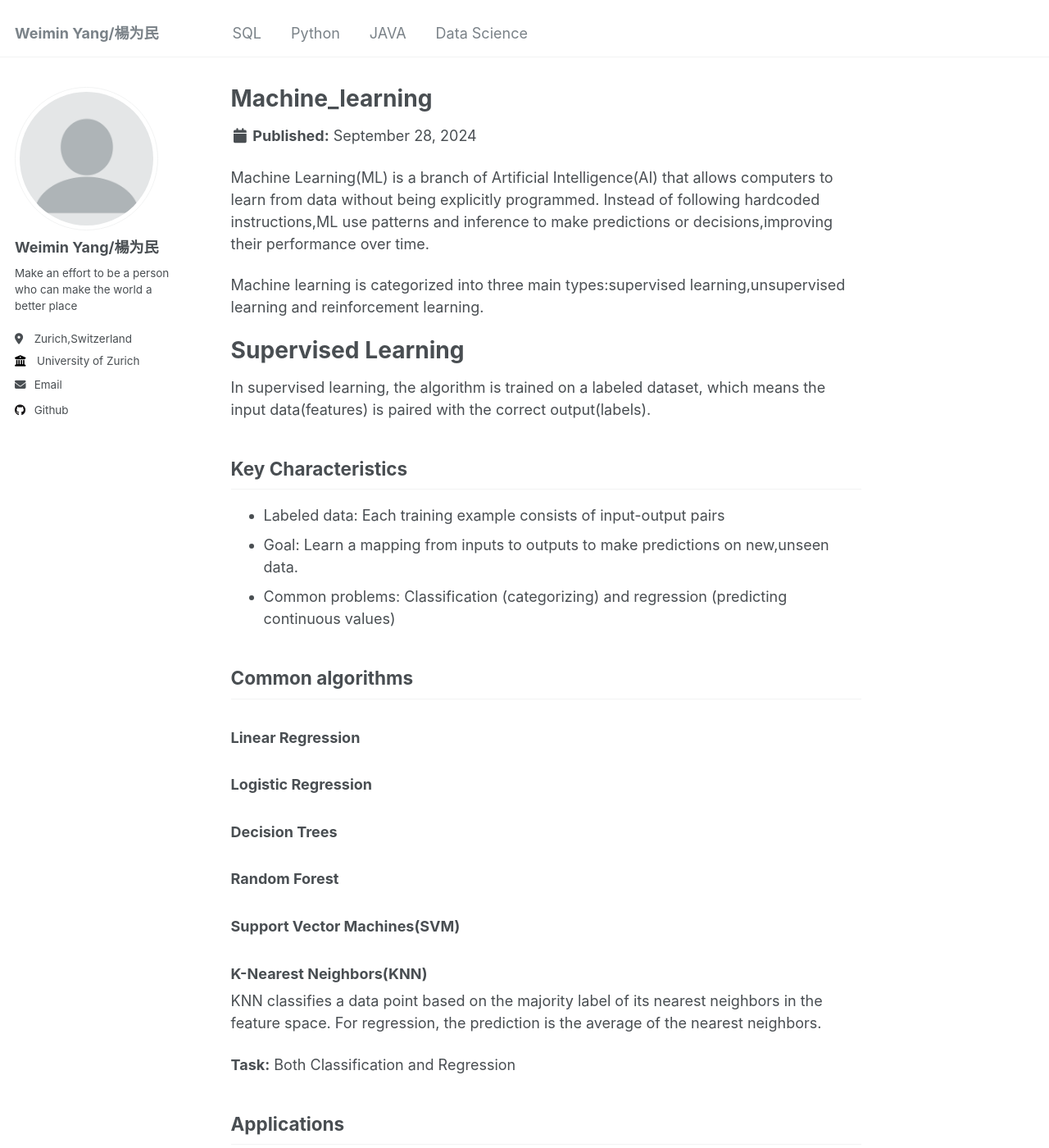
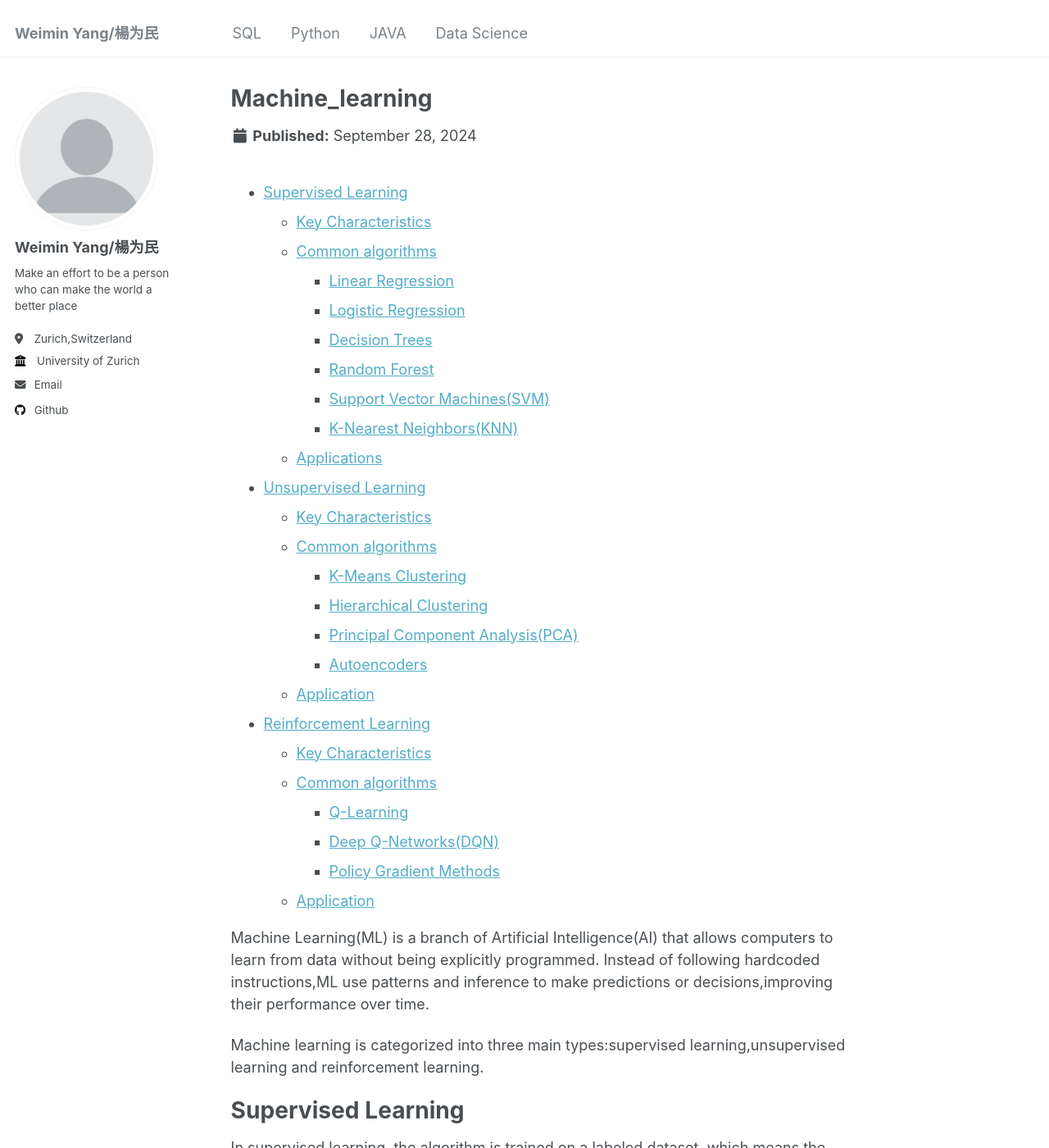
Before and after one commit to weimin3/weimin3.github-io, a Jekyll site: the page built from _Data_Science/machine_learning.md, in a window 1280 px wide and 1400 px high. Shown: the whole window at 82% size. Built offline with Jekyll 4.4.1, drawn with Linux system fonts in a browser that asks for light colours.

Commit message:
Update machine_learning.md

```diff
--- a/_Data_Science/machine_learning.md
+++ b/_Data_Science/machine_learning.md
@@ -3,6 +3,32 @@
 collection: Data_Science
 permalink: /Data_Science/machine_learning/
 ---
+- [Supervised Learning](#supervised-learning)
+  - [Key Characteristics](#key-characteristics)
+  - [Common algorithms](#common-algorithms)
+    - [Linear Regression](#linear-regression)
+    - [Logistic Regression](#logistic-regression)
+    - [Decision Trees](#decision-trees)
+    - [Random Forest](#random-forest)
+    - [Support Vector Machines(SVM)](#support-vector-machinessvm)
+    - [K-Nearest Neighbors(KNN)](#k-nearest-neighborsknn)
+  - [Applications](#applications)
+- [Unsupervised Learning](#unsupervised-learning)
+  - [Key Characteristics](#key-characteristics-1)
+  - [Common algorithms](#common-algorithms-1)
+    - [K-Means Clustering](#k-means-clustering)
+    - [Hierarchical Clustering](#hierarchical-clustering)
+    - [Principal Component Analysis(PCA)](#principal-component-analysispca)
+    - [Autoencoders](#autoencoders)
+  - [Application](#application)
+- [Reinforcement Learning](#reinforcement-learning)
+  - [Key Characteristics](#key-characteristics-2)
+  - [Common algorithms](#common-algorithms-2)
+    - [Q-Learning](#q-learning)
+    - [Deep Q-Networks(DQN)](#deep-q-networksdqn)
+    - [Policy Gradient Methods](#policy-gradient-methods)
+  - [Application](#application-1)
+
 Machine Learning(ML) is a branch of Artificial Intelligence(AI) that allows computers to learn from data without being explicitly programmed. Instead of following hardcoded instructions,ML use patterns and inference to make predictions or decisions,improving their performance over time.
 
 Machine learning is categorized into three main types:supervised learning,unsupervised learning and reinforcement learning.
```
